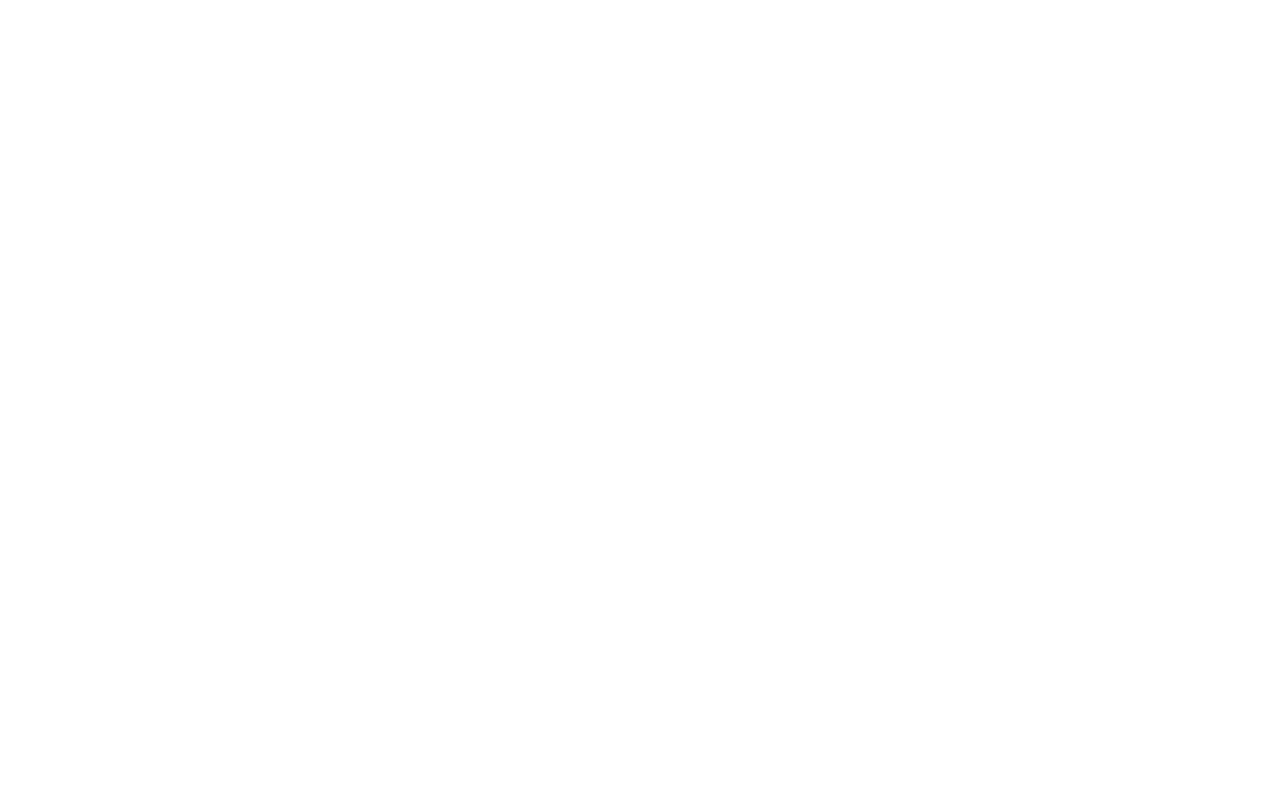
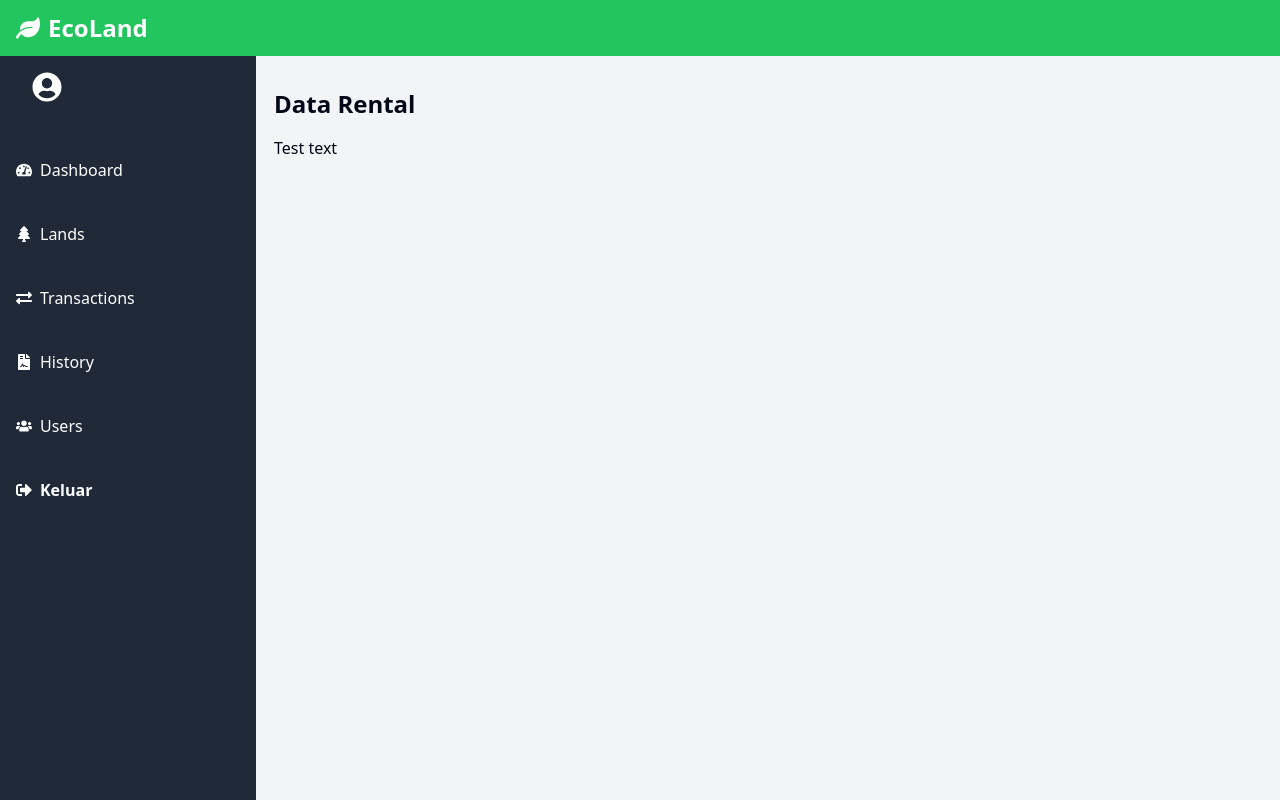
Before and after one commit to Ecoland-C624-PS008/ecoland-frontend, a React (Vite) app: page /history in a window 1280 px wide. Before the commit this address had no page. Built offline with nearby package versions, Linux system fonts and the light colour scheme; no server answers.

Commit message:
update component

```diff
--- a/src/App.jsx
+++ b/src/App.jsx
@@ -12,7 +12,7 @@
 import LandPage from './pages/LandPage';
 import TransactionAdmin from './pages/TransactionPage';
 import UserPage from './pages/UserPage';
-import RentalAdmin from './pages/RentalAdmin';
+import HistoryPage from './pages/HistoryPage';
 import Profile from './components/main/Profile';
 import MainPage from './pages/main/MainPage';
 import AddLandPage from './pages/AddLandPage';
@@ -51,7 +51,7 @@
         <Route path="/lands-admin/add" element={<AddLandPage />} />
         <Route path="/users/add" element={<AddUserPage />} />
         <Route path="/transactions" element={<TransactionAdmin />} />
-        <Route path="/land-rental" element={<RentalAdmin />} />
+        <Route path="/history" element={<HistoryPage />} />
         <Route path="/users" element={<UserPage />} />
         <Route path="/profile" element={
           <>
--- a/src/components/dashboard/Sidebar.jsx
+++ b/src/components/dashboard/Sidebar.jsx
@@ -46,9 +46,9 @@
             </Link>
           </li>
           <li className="mb-2">
-            <Link to="/land-rental" className="flex items-center p-4 hover:bg-gray-700">
+            <Link to="/history" className="flex items-center p-4 hover:bg-gray-700">
               <FaFileContract className="mr-2" />
-              Land Rental
+              History
             </Link>
           </li>
           <li className="mb-2">
--- a/src/pages/RentalAdmin.jsx
+++ b/src/pages/HistoryPage.jsx
@@ -1,11 +1,11 @@
 // eslint-disable-next-line no-unused-vars
 import React, { useEffect } from 'react';
-import Layout from '../pages/Layout';
+import Layout from './Layout';
 import { useDispatch, useSelector } from "react-redux";
 import { useNavigate } from "react-router-dom";
 import { getMe } from "../api/authSlice";
 
-const RentalAdmin = () => {
+const HistoryPage = () => {
   const dispatch = useDispatch();
   const navigate = useNavigate();
   const { isError, user } = useSelector((state) => state.auth);
@@ -33,4 +33,4 @@
   );
 };
 
-export default RentalAdmin;
+export default HistoryPage;
--- a/src/pages/main/MainPage.jsx
+++ b/src/pages/main/MainPage.jsx
@@ -1,3 +1,4 @@
+// eslint-disable-next-line no-unused-vars
 import React, { useState, useEffect } from "react";
 import { useDispatch, useSelector } from "react-redux";
 import axios from "axios";
```
Also changed, not shown: src/components/dashboard/FormEditLands.jsx (added), src/components/dashboard/FormEditUsers.jsx (added), src/pages/EditLandPage.jsx (added), src/pages/EditUserPage.jsx (added).
